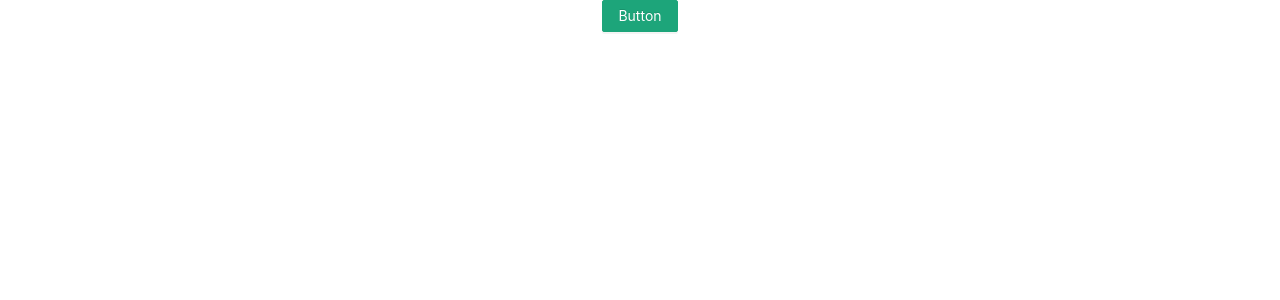
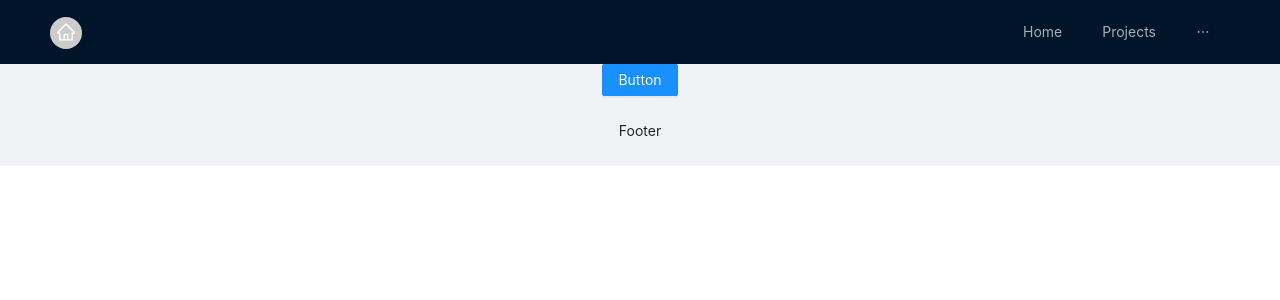
Before and after one commit to amrawadk/fresh-resume-react-ts, a React (Create React App) app: page / in a window 1280 px wide. Shown: the top 300 px of the page. Built offline with nearby package versions, Linux system fonts and the light colour scheme.

Commit message:
feat: create initial nav bar

```diff
--- a/craco.config.js
+++ b/craco.config.js
@@ -1,4 +1,4 @@
-const CracoLessPlugin = require('craco-less');
+const CracoLessPlugin = require("craco-less");
 
 module.exports = {
   plugins: [
@@ -7,7 +7,7 @@ module.exports = {
       options: {
         lessLoaderOptions: {
           lessOptions: {
-            modifyVars: { '@primary-color': '#1DA57A' },
+            modifyVars: {},
             javascriptEnabled: true,
           },
         },
--- a/src/App.tsx
+++ b/src/App.tsx
@@ -1,10 +1,63 @@
-import React, { FC } from 'react';
-import { Button } from 'antd';
-import './App.less';
+import React, { FC } from "react";
+import { Button } from "antd";
+import "./App.less";
+
+import { Layout } from "antd";
+
+import { Menu, Row, Col, Avatar } from "antd";
+import { HomeOutlined } from "@ant-design/icons";
+
+class NavigationMenu extends React.Component {
+  state = {
+    current: "mail",
+  };
+
+  handleClick = (e: any) => {
+    console.log("click ", e);
+    this.setState({ current: e.key });
+  };
+
+  render() {
+    const { current } = this.state;
+    return (
+      <Header>
+        <Row justify="space-between">
+          <Col>
+            <Avatar icon={<HomeOutlined />} />
+          </Col>
+          <Col>
+            <Menu
+              onClick={this.handleClick}
+              selectedKeys={[current]}
+              mode="horizontal"
+              theme="dark"
+              style={{ marginLeft: "auto" }}
+            >
+              <Menu.Item key="home">Home</Menu.Item>
+              <Menu.Item key="projects">Projects</Menu.Item>
+              <Menu.Item key="resume">Resume</Menu.Item>
+              <Menu.Item key="Testmonials">Testmonials</Menu.Item>
+              <Menu.Item key="contact">Contact</Menu.Item>
+            </Menu>
+          </Col>
+        </Row>
+      </Header>
+    );
+  }
+}
+
+const { Header, Footer, Content } = Layout;
 
 const App: FC = () => (
   <div className="App">
-    <Button type="primary">Button</Button>
+    <Layout>
+      <NavigationMenu />
+
+      <Content>
+        <Button type="primary">Button</Button>
+      </Content>
+      <Footer>Footer</Footer>
+    </Layout>
   </div>
 );
 
```
